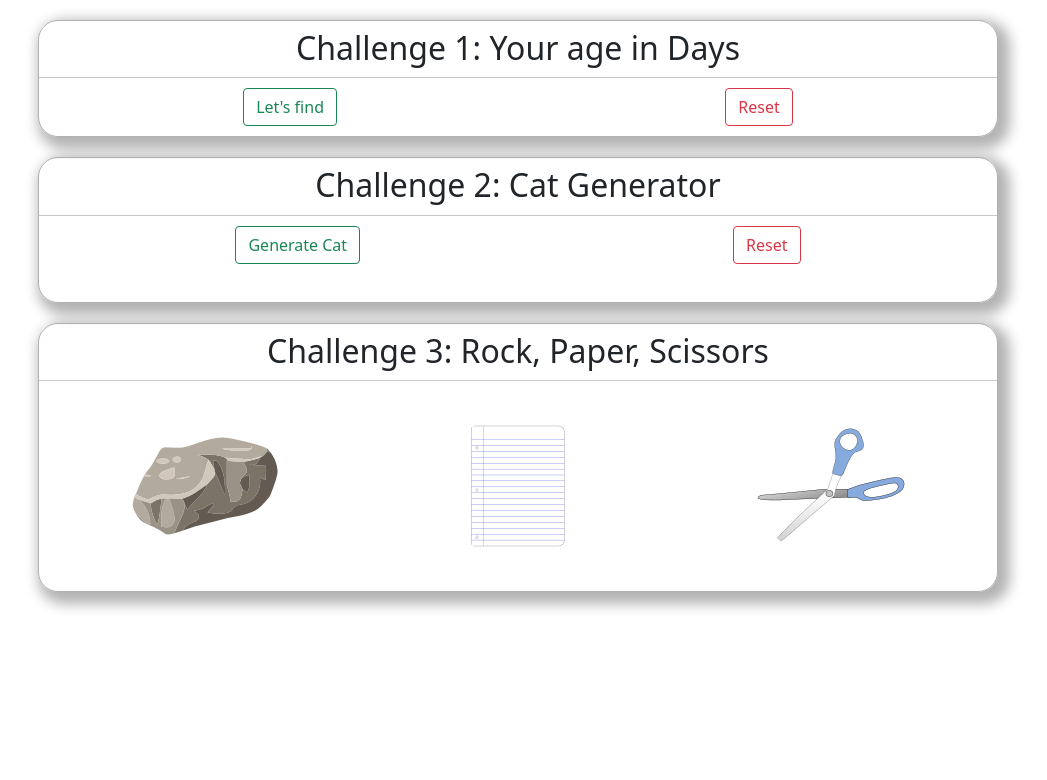
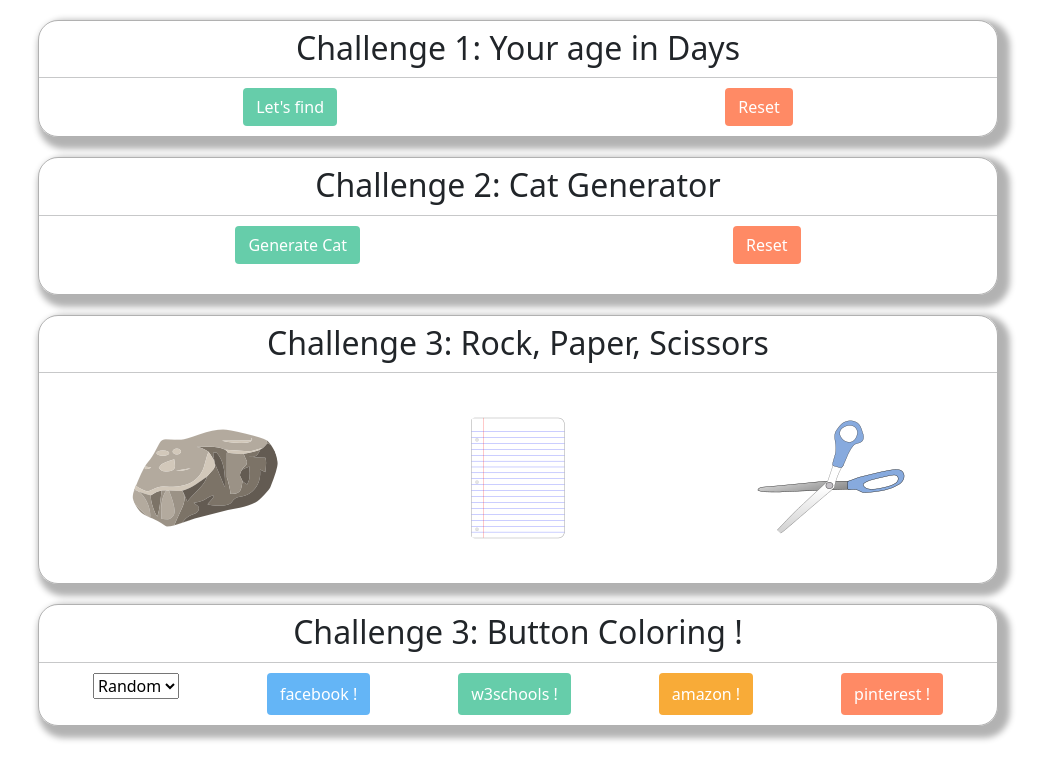
Before and after one commit to vinaydavda/learn-javascript, a plain HTML site: page index.html in a window 1280 px wide. Shown: the whole page, without its empty margins (122-1169 px from the left). Drawn offline with nearby package versions, Linux system fonts and the light colour scheme.

Commit message:
Button Coloring challenge completed myself

```diff
--- a/index.html
+++ b/index.html
@@ -18,10 +18,10 @@
 
         <div class="flex-box-body">
             <div>
-                <button class="btn btn-outline-success" onclick="ageInDays()">Let's find</button>
+                <button class="btn btn-ice-green" onclick="ageInDays()">Let's find</button>
             </div>
             <div>
-                <button class="btn btn-outline-danger" onclick="ageReset()">Reset</button>
+                <button class="btn btn-ice-red" onclick="ageReset()">Reset</button>
             </div>
         </div>
 
@@ -37,10 +37,10 @@
 
         <div class="flex-box-body">
             <div>
-                <button class="btn btn-outline-success mb-2" onclick="generateCat()">Generate Cat</button>
+                <button class="btn btn-ice-green" onclick="generateCat()">Generate Cat</button>
             </div>
             <div>
-                <button class="btn btn-outline-danger" onclick="catReset()">Reset</button>
+                <button class="btn btn-ice-red" onclick="catReset()">Reset</button>
             </div>
         </div>
 
@@ -61,6 +61,30 @@
         </div>
     </div>
 
+    <!-- Challenge 4 -->
+    <div class="containner">
+        <h2 class="pt-2">Challenge 3: Button Coloring !</h2>
+        <hr>
+
+        <div class="flex-box-body" id="buttons-playground">
+            <form action="">
+                <select name="backdrop" id="background" onchange="buttonColorChange(this)">
+                    <option value="random">Random</option>
+                    <option value="blue">Blue</option>
+                    <option value="green">Green</option>
+                    <option value="orange">Orange</option>
+                    <option value="red">Red</option>
+                    <option value="reset">Reset</option>
+                </select>
+            </form>
+
+            <button class="btn btn-ice-blue">facebook !</button>
+            <button class="btn btn-ice-green">w3schools !</button>
+            <button class="btn btn-ice-orange">amazon !</button>
+            <button class="btn btn-ice-red">pinterest !</button>
+        </div>
+    </div>
+
     <script src="static/js/script.js"></script>
 </body>
 
--- a/static/css/style.css
+++ b/static/css/style.css
@@ -15,7 +15,7 @@ hr {
     margin: 20px auto;
     text-align: center;
     border-radius: 20px;
-    box-shadow: 6px 6px 13px 6px rgba(0,0,0,0.30);
+    box-shadow: 6px 6px 6px 6px rgba(0,0,0,0.30);
 }
 
 /* body of challenges */
@@ -51,12 +51,6 @@ hr {
 
 /* rock - paper -scissor */
 
-/* .flex-box-rps {
-    display: flex;
-    justify-content: space-around;
-    flex-wrap: wrap;
-} */
-
 #flex-box-rps img {
     width: 150px;
     height: 150px;
@@ -78,3 +72,45 @@ hr {
     height: 170px;
     box-shadow: inset 0 0 13px 20px #5cb85c;
 }
+
+/* change button colors */
+
+.btn-ice-blue {
+    background-color: #64B5F6;
+    color: white;
+}
+
+.btn-ice-blue:hover {
+    background-color: #447dac;
+    color: white;
+}
+
+.btn-ice-green {
+    background-color: mediumaquamarine;
+    color: white;
+}
+
+.btn-ice-green:hover {
+    background-color: rgb(60, 124, 103);
+    color: white;
+}
+
+.btn-ice-orange {
+    background-color: #f8ab38;
+    color: white;
+}
+
+.btn-ice-orange:hover {
+    background-color: #c2862c;
+    color: white;
+}
+
+.btn-ice-red {
+    background-color: #FF8A65;
+    color: white;
+}
+
+.btn-ice-red:hover {
+    background-color: #c2674c;
+    color: white;
+}
--- a/static/js/script.js
+++ b/static/js/script.js
@@ -1,4 +1,6 @@
+//------------------------------
 // Challenge 1: Your Age in Days
+//------------------------------
 
 function ageInDays() {
     var birthYear = prompt('What year were you born... Good Friend ?');
@@ -6,7 +8,7 @@ function ageInDays() {
     var h1 = document.createElement('h1');
     var textAnswer = document.createTextNode('You are ' + ageInDayss + ' days old.');
     h1.setAttribute('id', 'ageInDays');
-    h1.style.color='grey';
+    h1.style.color = 'grey';
     h1.appendChild(textAnswer);
     document.getElementById('flex-box-result').appendChild(h1);
 }
@@ -15,7 +17,9 @@ function ageReset() {
     document.getElementById('ageInDays').remove();
 }
 
+//---------------------------
 // Challenge 2: Cat Generator
+//---------------------------
 
 function generateCat() {
     var image = document.createElement('img');
@@ -28,10 +32,12 @@ function catReset() {
     document.getElementById('flex-cat-gen').innerHTML = '';
 }
 
+//--------------------------------
 // Challenge 3: rock paper scissor
+//--------------------------------
 
-// reset button functionality
-function rpsReset(){
+// reset initial game screen
+function rpsReset() {
     rps_playground = document.getElementById('flex-box-rps');
     backup = rps_playground.innerHTML;
     rps_playground.innerHTML = '<img id="rock" src="static/images/rock.png" onclick="rpsGame(this)"><img id="paper" src="static/images/paper.png" onclick="rpsGame(this)"><img id="scissor" src="static/images/scissor.png" onclick="rpsGame(this)">';
@@ -42,14 +48,14 @@ function rpsGame(yourChoice) {
     let humanChoice = yourChoice.id;
 
     // random choice by bot
-    let botChoice = Math.floor(Math.random() * 3); // generates random number between 0 to 3
+    let botChoice = Math.floor(Math.random() * 3); // generates random number between 0 to 3 - 0,1,2
     botChoice = ['rock', 'paper', 'scissor'][botChoice];
 
     // possible outcomes database - 0, 0.5, 1 - lost, draw, won
     let possible_results = {
-        'rock': {'rock': 0.5, 'paper': 0, 'scissor': 1},
-        'paper': {'rock': 1, 'paper': 0.5, 'scissor': 0},
-        'scissor': {'rock': 0, 'paper': 1, 'scissor': 0.5},
+        'rock': { 'rock': 0.5, 'paper': 0, 'scissor': 1 },
+        'paper': { 'rock': 1, 'paper': 0.5, 'scissor': 0 },
+        'scissor': { 'rock': 0, 'paper': 1, 'scissor': 0.5 },
     };
 
     // decide the result according to human and bot choice
@@ -76,7 +82,6 @@ function rpsGame(yourChoice) {
     }
 
     let finalMessage = document.createElement('div');
-    // finalMessage.innerHTML = "<div><h1 style='color:" + msgColor + "; font-size: 50px;'>" + msg + "</h1><button class='btn btn-outline-secondary' onclick='rpsReset()'>Reset</button></div>"
     finalMessage.innerHTML = "<div><h1 style='color:" + msgColor + "; font-size: 50px; margin:60px 0;'>" + msg + "</h1>"
 
     botDiv = document.createElement('div');
@@ -93,9 +98,60 @@ function rpsGame(yourChoice) {
     rps_playground.appendChild(botDiv);
 
     // restarting game
-    setTimeout(function(){
+    setTimeout(function () {
         rpsReset();
     }, 2000);
 
     console.log(humanChoice, botChoice, result);
 }
+
+
+//-----------------------------
+// Challenge 4: Button Coloring
+//-----------------------------
+
+var all_buttons = document.getElementsByTagName('button');
+
+// take a backup of original colors
+var copyOriginalColors = []
+for (let i = 0; i < all_buttons.length; i++) {
+    copyOriginalColors.push(all_buttons[i].classList.item(1));
+}
+
+function buttonColorChange(selectObject) {
+    colorValue = selectObject.value;
+
+    if (colorValue === 'random') {
+        randomColor();
+    } else if (colorValue === 'reset') {
+        resetColor();
+    } else {
+        for (let i = 0; i < all_buttons.length; i++) {
+            // changing colors of all buttons
+            all_buttons[i].classList.remove(all_buttons[i].classList.item(1));
+            all_buttons[i].classList.add('btn-ice-' + colorValue);
+        }
+    }
+
+}
+
+function randomColor() {
+    // all colors we used
+    colorArray = ['blue', 'green', 'orange', 'red'];
+
+    // random choice of color
+    for (let i = 0; i < all_buttons.length; i++) {
+        let randomNumber = Math.floor(Math.random() * 4);
+        all_buttons[i].classList.remove(all_buttons[i].classList.item(1));
+        all_buttons[i].classList.add('btn-ice-' + colorArray[randomNumber]);
+        // console.log(randomNumber);
+    };
+}
+
+function resetColor() {
+    for (let i = 0; i < all_buttons.length; i++) {
+        // removing existing color and adding original color
+        all_buttons[i].classList.remove(all_buttons[i].classList.item(1));
+        all_buttons[i].classList.add(copyOriginalColors[i]);
+    }
+}
```
